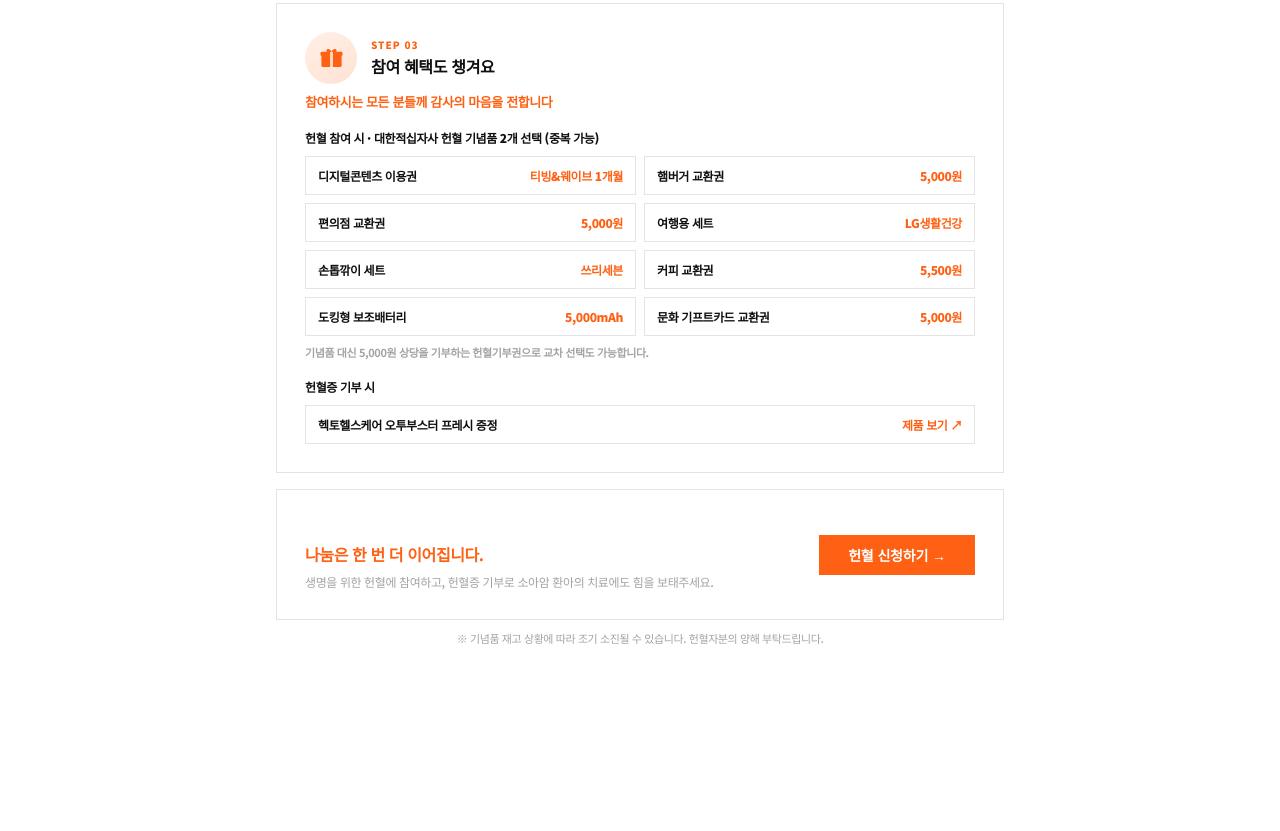
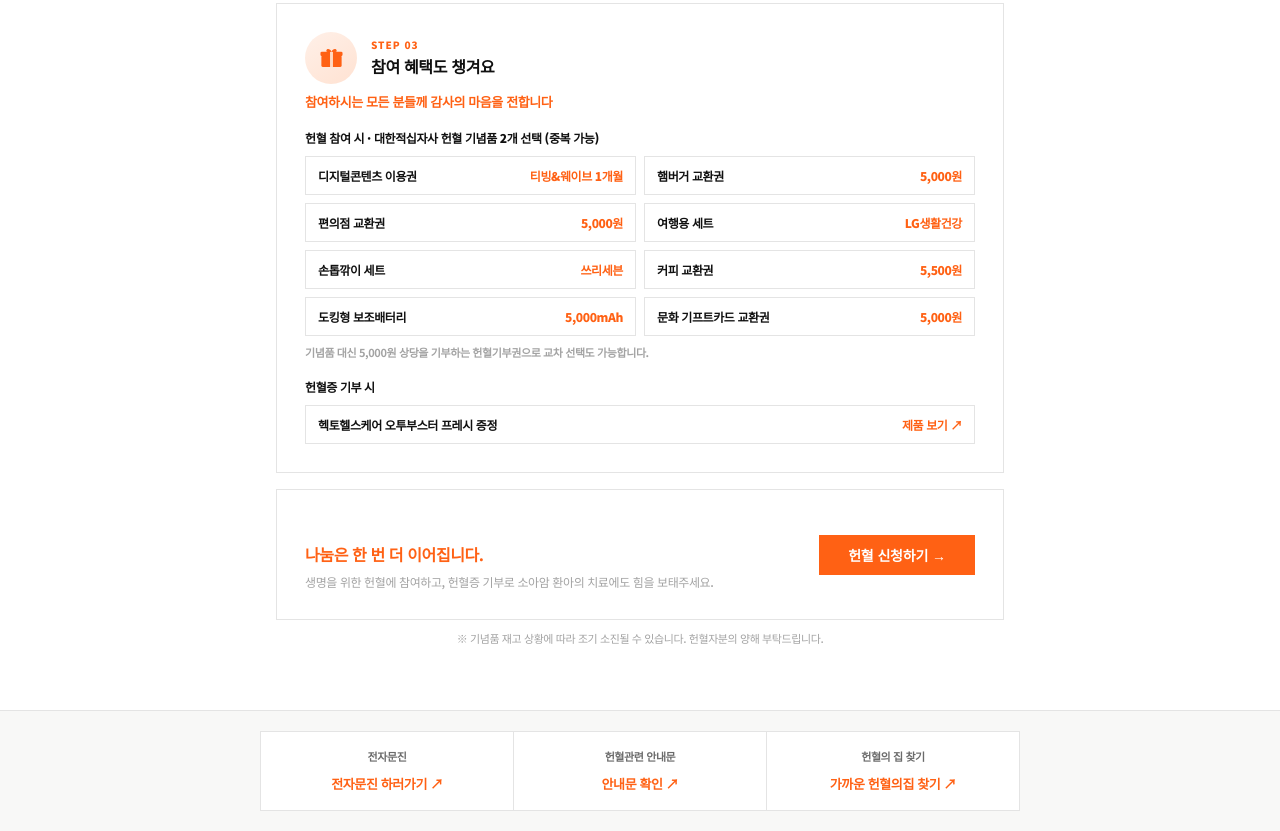
Before and after one commit to jinajeon0505/blood-donation, a website: page public/index.html in a window 1280 px wide. Shown: the part 1082-1913 px from the top of the page. Before the commit the page ends 1792 px from the top, so only its background shows below. Drawn offline with Linux system fonts and the light colour scheme; no server answers.

Commit message:
전자문진/안내문/헌혈의집 링크를 전역 사이트 푸터로 분리

```diff
--- a/public/index.html
+++ b/public/index.html
@@ -349,7 +349,12 @@
       </div>
       <button class="btn btn-primary" style="width:auto;padding:0 28px" onclick="showTab('reserve')">헌혈 신청하기 →</button>
     </div>
+    <p style="font-size:11px;color:var(--text-faint);font-weight:500;text-align:center">※ 본 안내는 대한적십자사 헌혈정보(bloodinfo.net) 기준이며, 세부 기준은 수시로 변경될 수 있습니다.</p>
+  </div><!-- /tab-travel -->
 
+</div><!-- /container -->
+
+<footer class="site-footer">
   <div class="footer-info-grid">
     <div class="footer-info-item">
       <div class="footer-info-label">전자문진</div>
@@ -364,10 +369,7 @@
       <a class="footer-info-value" href="https://bloodinfo.net/knrcbs/bh/hous/srchBldHousList.do?mi=1059" target="_blank" rel="noopener noreferrer">가까운 헌혈의집 찾기 ↗</a>
     </div>
   </div>
-    <p style="font-size:11px;color:var(--text-faint);font-weight:500;text-align:center">※ 본 안내는 대한적십자사 헌혈정보(bloodinfo.net) 기준이며, 세부 기준은 수시로 변경될 수 있습니다.</p>
-  </div><!-- /tab-travel -->
-
-</div><!-- /container -->
+</footer>
 
 <script src="app.js"></script>
 </body>
--- a/public/style.css
+++ b/public/style.css
@@ -214,13 +214,20 @@ body {
   background: var(--bg);
 }
 
+.site-footer {
+  border-top: 1px solid var(--border);
+  background: var(--surface);
+  padding: 20px 16px calc(20px + env(safe-area-inset-bottom, 0px));
+}
+
 .footer-info-grid {
   display: grid;
   grid-template-columns: repeat(3, 1fr);
   gap: 1px;
   background: var(--border);
   border: 1px solid var(--border);
-  margin: 24px 0 12px;
+  max-width: 760px;
+  margin: 0 auto;
 }
 .footer-info-item { background: var(--bg); padding: 16px; text-align: center; }
 .footer-info-label { font-size: 11px; font-weight: 700; color: var(--text-muted); margin-bottom: 6px; }
```
Lines whose indentation alone changed are shown as unchanged.
